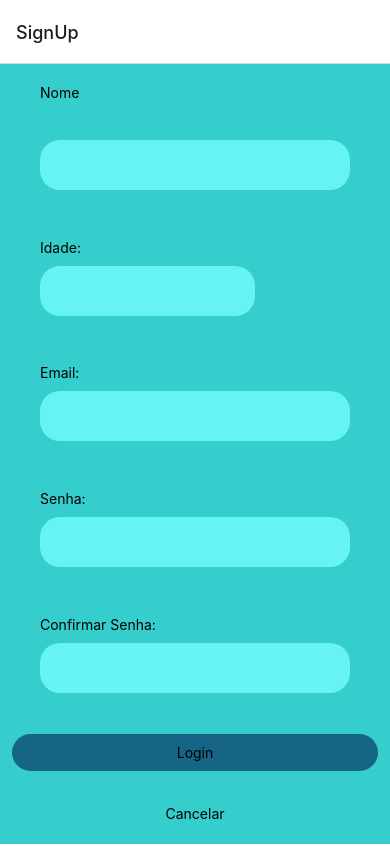
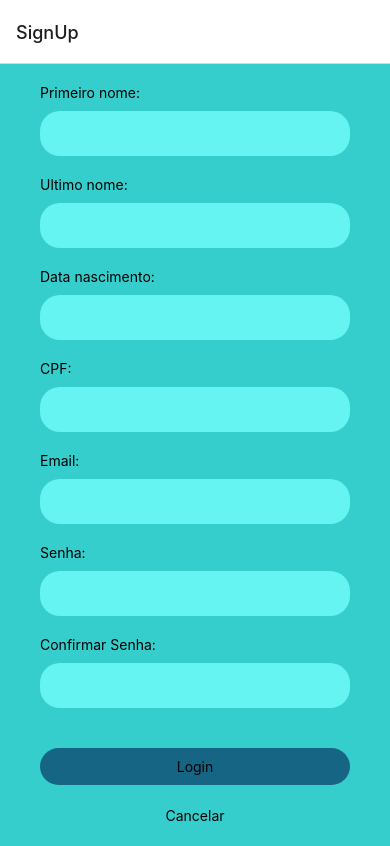
Before and after one commit to JoaoRamirezz/front-baguncinhas, a React Native app: screen /SignUp in a window 390 px wide. Built offline with nearby package versions, Linux system fonts and the light colour scheme.

Commit message:
Fixing SignUp page

```diff
--- a/pages/SignUp/SIgnUp.js
+++ b/pages/SignUp/SIgnUp.js
@@ -3,63 +3,78 @@ import {
   Text,
   View,
   TextInput,
-  TouchableOpacity
+  TouchableOpacity,
 } from "react-native";
 import { useState } from "react";
 import axios from "axios";
 
 export function SignUp(props) {
-  const [nome, setNome] = useState("");
+  const [firstName, setNome] = useState("");
+  const [lastName, setSobrenome] = useState("");
   const [age, setAge] = useState("");
   const [email, setEmail] = useState("");
   const [password, setPassword] = useState("");
   const [confirmPassword, setConfirmPassword] = useState("");
+  const [cpf, setCPF] = useState("");
 
   const signUp = async () => {
     // Password didn't match
-    if (password !== confirmPassword)
-      return;
+    if (password !== confirmPassword) return;
 
     // Invalid data
-    if (!nome || !age || !email || !password)
-      return;
+    if (!firstName || !age || !email || !password || !cpf || !lastName) return;
 
     const data = {
       email,
-      firstName: 'string',
-      lastName: 'string',
-      password: 'string',
-      CPF: 'string2',
+      firstName,
+      lastName,
+      password,
+      birthday: new Date(age),
+      CPF: cpf,
+    };
+
+    const res = await axios.post("http://localhost:8080/api/user/", data);
+    if (res.status === 201) {
+      props.navigation.navigate("Login");
     }
-
-    const res = await axios.post('http://localhost:8080/api/user/', data);
-    if (res.status === 201) {
-      props.navigation.navigate("Login")
-    }
-  }
+  };
 
   return (
     <View style={styleSignUp.bg}>
+      <View style={styleSignUp.inputs1}>
+        <View>
+          <Text style={styleSignUp.textView}>Primeiro nome: </Text>
+          <TextInput
+            style={styleSignUp.input}
+            maxLength={20}
+            onChangeText={(text) => setNome(text)}
+          />
+        </View>
 
-      <Text style={styleSignUp.textView}>Nome</Text>
-      <TextInput
-        style={styleSignUp.input}
-        multiline
-        maxLength={20}
-        numberOfLines={2}
-        width={10}
-        onChangeText={(text) => setNome(text)}
-      />
+        <View>
+          <Text style={styleSignUp.textView}>Ultimo nome: </Text>
+          <TextInput
+            style={styleSignUp.input}
+            maxLength={20}
+            onChangeText={(text) => setSobrenome(text)}
+          />
+        </View>
+      </View>
 
       <View style={styleSignUp.inputs1}>
         <View>
-          <Text style={styleSignUp.textView}>Idade:</Text>
+          <Text style={styleSignUp.textView}>Data nascimento:</Text>
           <TextInput
-            style={styleSignUp.input2}
-            multiline
-            numberOfLines={1}
-            width={20}
+            style={styleSignUp.input}
             onChangeText={(text) => setAge(text)}
+          />
+        </View>
+
+        <View>
+          <Text style={styleSignUp.textView}>CPF:</Text>
+          <TextInput
+            style={styleSignUp.input}
+            onChangeText={(text) => setCPF(text)}
           />
         </View>
       </View>
@@ -68,10 +83,7 @@ export function SignUp(props) {
         <Text style={styleSignUp.textView}>Email:</Text>
         <TextInput
           style={styleSignUp.input}
-          multiline
           maxLength={20}
-          numberOfLines={2}
-          width={10}
           onChangeText={(text) => setEmail(text)}
         />
       </View>
@@ -80,10 +92,7 @@ export function SignUp(props) {
         <Text style={styleSignUp.textView}>Senha:</Text>
         <TextInput
           style={styleSignUp.input}
-          multiline
           maxLength={20}
-          numberOfLines={2}
-          width={10}
           onChangeText={(text) => setPassword(text)}
         />
       </View>
@@ -92,10 +101,7 @@ export function SignUp(props) {
         <Text style={styleSignUp.textView}>Confirmar Senha:</Text>
         <TextInput
           style={styleSignUp.input}
-          multiline
           maxLength={20}
-          numberOfLines={2}
-          width={10}
           onChangeText={(text) => setConfirmPassword(text)}
         />
       </View>
@@ -116,62 +122,21 @@ export function SignUp(props) {
   );
 }
 
-
 const styleSignUp = StyleSheet.create({
-
-  Logo:{
-    width: 400,
-    height: 250
+  bg: {
+    backgroundColor: "#36CECC",
+    height: "100%",
+    display: "flex"
   },
 
 
   input: {
-    height: 40,
-    marginLeft: 40,
-    marginRight: 40,
+    marginHorizontal: 40,
     marginTop: 10,
     padding: 10,
-    borderRadius: 5,
     backgroundColor: "#65F4F2",
-    height: 50,
+    height: 45,
     borderRadius: 20
-  },
-
-  input2: {
-    marginLeft: 40,
-    marginTop: 10,
-    padding: 10,
-    borderRadius: 5,
-    backgroundColor: "#65F4F2",
-    height: 50,
-    borderRadius: 20
-  },
-
-  input3: {
-    marginLeft: 10,
-    marginTop: 10,
-    padding: 10,
-    borderRadius: 5,
-    backgroundColor: "#65F4F2",
-    height: 50,
-    borderRadius: 20
-  },
-
-  bg: {
-    backgroundColor: "#36CECC",
-    height: "100%",
-    display: "flex",
-    justifyContent: "space-between",
-  },
-
-  bgUsers: {
-    backgroundColor: "lightgray",
-    height: "100%",
-  },
-
-  inputs1: {
-    flexDirection: "row",
-    justifyContent: "space-arround",
   },
 
   textView: {
@@ -179,33 +144,20 @@ const styleSignUp = StyleSheet.create({
     marginTop: 20,
   },
 
-  switch: {
-    marginLeft: 12,
-  },
-
   button: {
     padding: 10,
-    margin: 12,
+    marginHorizontal: 40,
+    marginTop: 40,
     backgroundColor: "#176585",
     borderRadius: 20
   },
+
   button1: {
     padding: 10,
-    margin: 12,
+    margin: 12
   },
 
   textbutton: {
-    textAlign: "center",
-  },
-
-  title: {
-    marginTop: "10%",
-    marginBottom: "10%",
-    fontSize: 100,
-    textAlign: "center",
-  },
-
-  titleUsers: {
-    fontSize: 70,
-  },
-})
+    textAlign: "center"
+  }
+});
```
